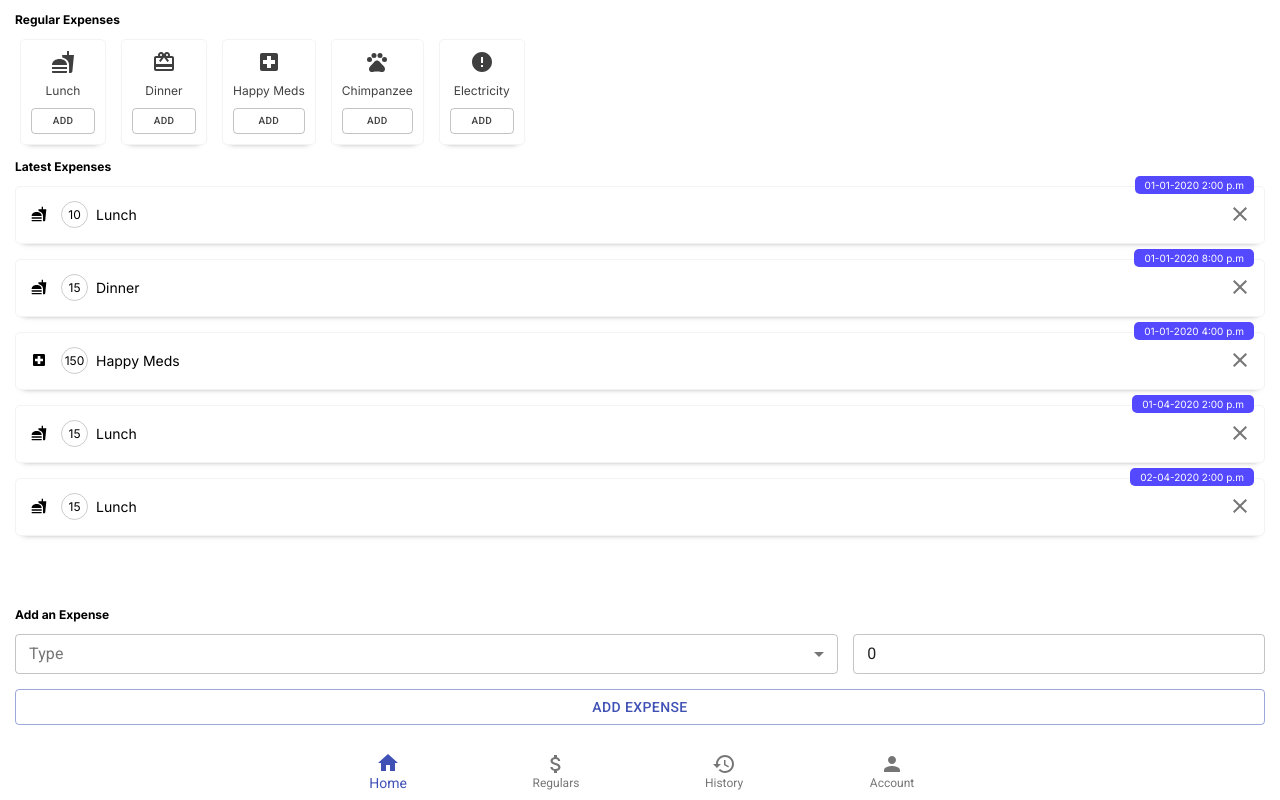
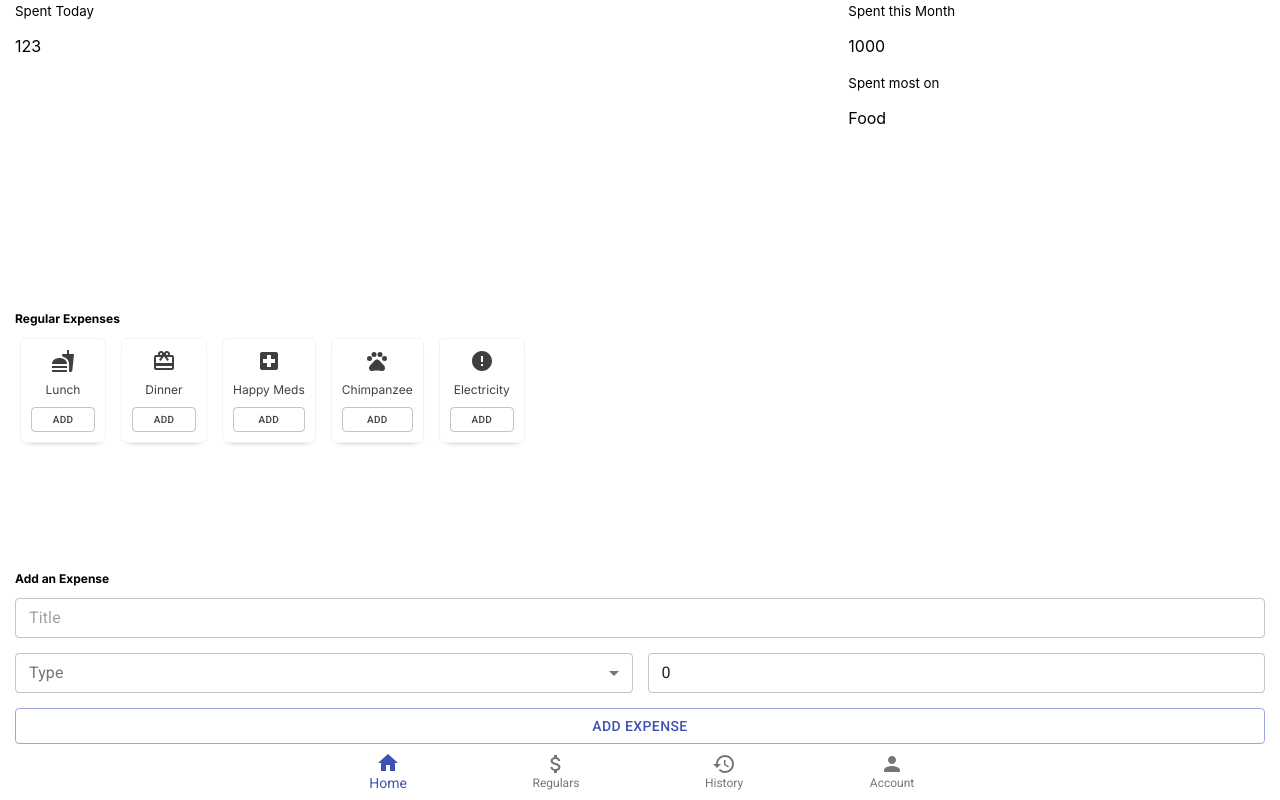
Before and after one commit to rajsaha/lazywallet, a React (Create React App) app: page / in a window 1280 px wide. Built offline with nearby package versions, Linux system fonts and the light colour scheme.

Commit message:
added spenton compo

```diff
--- a/src/App.js
+++ b/src/App.js
@@ -14,7 +14,8 @@ const useStyles = makeStyles({
     width: "100%",
     position: "fixed",
     bottom: 0,
-    left: 0
+    left: 0,
+    'z-index': 1000,
   },
 });
 
--- a/src/App.scss
+++ b/src/App.scss
@@ -1,5 +1,5 @@
 .content-container {
-    height: calc(100vh - 75px);
+    height: calc(100vh - 56px);
 
     .content {
         height: 100%;
--- a/src/components/AddExpense/AddExpense.js
+++ b/src/components/AddExpense/AddExpense.js
@@ -4,6 +4,7 @@ import './AddExpense.scss';
 
 function AddExpense() {
     const [type, setType] = useState('');
+    const [title, setTitle] = useState('');
     const [amount, setAmount] = useState(0);
     const handleChange = (event) => {
         setType(event.target.value);
@@ -13,6 +14,7 @@ function AddExpense() {
         <>
             <form noValidate autoComplete="off">
                 <div className="inputs">
+                    <TextField variant="outlined" placeholder="Title" size="small" value={title} onChange={(e) => {setTitle(e.target.value)}} />
                     <TextField
                         select
                         variant="outlined"
@@ -32,7 +34,7 @@ function AddExpense() {
                         <MenuItem value={9}>Debt</MenuItem>
                         <MenuItem value={10}>Other</MenuItem>
                     </TextField>
-                    <TextField variant="outlined" size="small" value={amount} onChange={(e) => {setAmount(e.target.value)}} />
+                    <TextField variant="outlined" placeholder="Amount" size="small" value={amount} onChange={(e) => {setAmount(e.target.value)}} />
                 </div>
                 <div className="add-button">
                     <Button variant="outlined" color="primary">Add Expense</Button>
--- a/src/components/AddExpense/AddExpense.scss
+++ b/src/components/AddExpense/AddExpense.scss
@@ -1,8 +1,22 @@
 .inputs {
     display: grid;
-    grid-template-columns: 2fr 1fr;
+    grid-template-areas: "title title"
+    "type amount";
+    grid-template-columns: 1fr 1fr;
     grid-gap: 15px;
     margin-bottom: 15px;
+
+    div:nth-of-type(1) {
+        grid-area: title;
+    }
+
+    div:nth-of-type(2) {
+        grid-area: type;
+    }
+
+    div:nth-of-type(3) {
+        grid-area: amount;
+    }
 }
 
 .add-button {
--- a/src/components/ExpenseHistory/ExpenseHistory.scss
+++ b/src/components/ExpenseHistory/ExpenseHistory.scss
@@ -2,14 +2,13 @@
     box-sizing: border-box;
     border: 1px solid #f3f3f3;
     border-radius: 5px;
-    padding: 3px 0;
     margin-bottom: 15px;
     position: relative;
     -webkit-box-shadow: 0 6px 6px -8px #777;
     -moz-box-shadow: 0 6px 6px -8px #777;
     box-shadow: 0 6px 6px -8px #777;
-    height: 58px;
-    max-height: 58px;
+    height: 50px;
+    max-height: 50px;
 
     .date-time {
         position: absolute;
--- a/src/components/LatestExpenses/LatestExpenses.js
+++ b/src/components/LatestExpenses/LatestExpenses.js
@@ -1,4 +1,4 @@
-import React, { useEffect, useRef, useState } from "react";
+import React from "react";
 import DummyData from "@Helper/dummy-data/dummy-data.service";
 import ExpenseHistory from "@Components/ExpenseHistory/ExpenseHistory";
 import './LatestExpenses.scss';
@@ -6,27 +6,11 @@ import './LatestExpenses.scss';
 function LatestExpenses() {
     const dummyDataObj = new DummyData();
     const latExps = dummyDataObj.getAllExpenses();
-    const latExpsRef = useRef(null);
-    const [latExpsHeight, setLatestExpsHeight] = useState(0);
-    const [numOfEH, setNumOfEH] = useState(0);
-
-    useEffect(() => {
-        setLatestExpsHeight(latExpsRef.current.offsetHeight);
-        let _numOfEH = Math.round(latExpsHeight / 75) - 1;
-        if (_numOfEH < 0) {
-            _numOfEH = 1;
-        }
-
-        setNumOfEH(_numOfEH);
-        return (() => {
-            //
-        })
-    }, [latExpsHeight]);
 
     return (
         <>
-            <div className="latest-expenses" ref={latExpsRef}>
-                {latExps.slice(0, numOfEH).map((value, index) => {
+            <div className="latest-expenses">
+                {latExps.map((value, index) => {
                     return <ExpenseHistory key={value.id} data={value} />
                 })}
             </div>
--- a/src/components/LatestExpenses/LatestExpenses.scss
+++ b/src/components/LatestExpenses/LatestExpenses.scss
@@ -1,3 +1,4 @@
 .latest-expenses {
     height: 100%;
+    overflow: auto;
 }
--- /dev/null
+++ b/src/components/SpentOn/SpentOn.js
@@ -0,0 +1,25 @@
+import React from 'react';
+import './SpentOn.scss';
+
+function SpentOn() {
+    return (
+        <div className="spent-on-container">
+            <div className="today">
+                <small>Spent Today</small>
+                <p>123</p>
+            </div>
+
+            <div className="month">
+                <small>Spent this Month</small>
+                <p>1000</p>
+            </div>
+
+            <div className="popular-type">
+                <small>Spent most on</small>
+                <p>Food</p>
+            </div>
+        </div>
+    );
+}
+
+export default SpentOn;
--- /dev/null
+++ b/src/components/SpentOn/SpentOn.scss
@@ -0,0 +1,18 @@
+.spent-on-container {
+    .today {
+        grid-area: today;
+    }
+
+    .month {
+        grid-area: month;
+    }
+
+    .popular-type {
+        grid-area: popular-type;
+    }
+
+    display: grid;
+    grid-template-columns: 2fr 1fr;
+    grid-template-areas: "today month"
+    "today popular-type";
+}
--- a/src/helper/dummy-data/dummy-data.service.js
+++ b/src/helper/dummy-data/dummy-data.service.js
@@ -1,7 +1,5 @@
 export default class DummyData {
-    getDummyData() {
-        let data = [
-            {
+    regExpenses = [{
             id: 0,
             type: "food",
             title: "Lunch",
@@ -34,12 +32,7 @@ export default class DummyData {
         }
     ];
 
-        return data;
-    }
-
-    getAllExpenses() {
-        let data = [
-            {
+    allExpenses = [{
             id: 0,
             type: "food",
             title: "Lunch",
@@ -90,6 +83,16 @@ export default class DummyData {
         }
     ];
 
-        return data;
+    getDummyData() {
+        return this.regExpenses;
+    }
+
+    getAllExpenses() {
+        return this.allExpenses;
+    }
+
+    addExpense(data) {
+        let maxId = Math.max.apply(Math, this.allExpenses.map((o) => o.id)) + 1;
+
     }
 }
--- a/src/pages/Home/Home.js
+++ b/src/pages/Home/Home.js
@@ -1,25 +1,30 @@
 import React from "react";
 import './Home.scss';
 import AddExpense from "@Components/AddExpense/AddExpense";
-import LatestExpenses from "@Components/LatestExpenses/LatestExpenses";
 import RegularExpenseGrid from "@Components/RegularExpenseGrid/RegularExpenseGrid";
+import SpentOn from "@Components/SpentOn/SpentOn";
 
 function Homepage() {
     return (
         <div className="home">
             <div className="section">
-                <h3 className="section-header">Regular Expenses</h3>
-                <RegularExpenseGrid></RegularExpenseGrid>
+                <div className="section-content">
+                    <SpentOn />
+                </div>
             </div>
 
             <div className="section">
-                <h3 className="section-header">Latest Expenses</h3>
-                <LatestExpenses></LatestExpenses>
+                <h3 className="section-header">Regular Expenses</h3>
+                <div className="section-content">
+                    <RegularExpenseGrid></RegularExpenseGrid>
+                </div>
             </div>
 
             <div className="section">
                 <h3 className="section-header">Add an Expense</h3>
-                <AddExpense />
+                <div className="section-content">
+                    <AddExpense />
+                </div>
             </div>
         </div>
     );
--- a/src/pages/Home/Home.scss
+++ b/src/pages/Home/Home.scss
@@ -1,6 +1,6 @@
 .home {
     display: grid;
-    grid-template-rows: min-content 1fr min-content;
+    grid-template-rows: 1fr 1fr 1fr;
     grid-auto-columns: 100%;
     height: 100%;
 
@@ -10,7 +10,7 @@
             font-family: 'Inter', sans-serif;
         }
 
-        &:nth-child(1) {
+        &:nth-child(2) {
             align-self: center;
 
             .section-header {
@@ -18,7 +18,7 @@
             }
         }
 
-        &:nth-child(2) {
+        &:nth-child(1) {
             padding: 0 15px;
         }
 
```
Also changed, not shown: 1 other file (tests, documents, lock files or other folders). Lines whose indentation alone changed are shown as unchanged.
